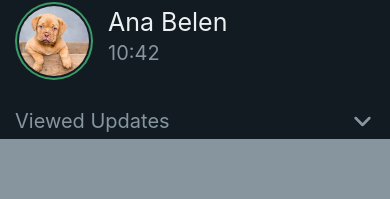
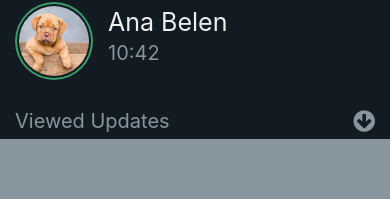
Before and after one commit to HortuaDev/PGL-AppScreen-WhatsApp, a React Native app: screen / in a window 390 px wide. Shown: the part 360-559 px from the top of the page. Built offline with nearby package versions, Linux system fonts and the light colour scheme.

Commit message:
fix(ViewedUpdate.tsx): sustituidos las imagenes por iconos y eliminados los estilos correspondientes a esos iconos porque no hacian falta

```diff
--- a/components/Body/ViewedUpdate.tsx
+++ b/components/Body/ViewedUpdate.tsx
@@ -1,15 +1,19 @@
 import { Image, Text, View } from "react-native";
 import React from "react";
 import styles from "./ViewedUpdateStyles";
+import { FontAwesome } from "@expo/vector-icons";
+import { Color } from "../../styles/Colors";
 
 const ViewedUpdate = () => {
   return (
     <View style={styles.viewUpdateContainer}>
       <View style={styles.TextContentViewUpdate}>
         <Text style={styles.textTitleView}>Viewed Updates</Text>
-        <Image
-          style={styles.iconView}
-          source={require("../../assets/images/icon_arrow_down_48.png")}
+
+        <FontAwesome
+          name="arrow-circle-down"
+          size={25}
+          color={Color.textPrimaryColor}
         />
       </View>
 
--- a/components/Body/ViewedUpdateStyles.ts
+++ b/components/Body/ViewedUpdateStyles.ts
@@ -16,7 +16,6 @@ const styles = StyleSheet.create({
     color: Color.textPrimaryColor,
     fontSize: 20,
   },
-  iconView: { height: 25, width: 25 },
   endViewUpdateLine: {
     flex: 1,
     height: 2,
```
